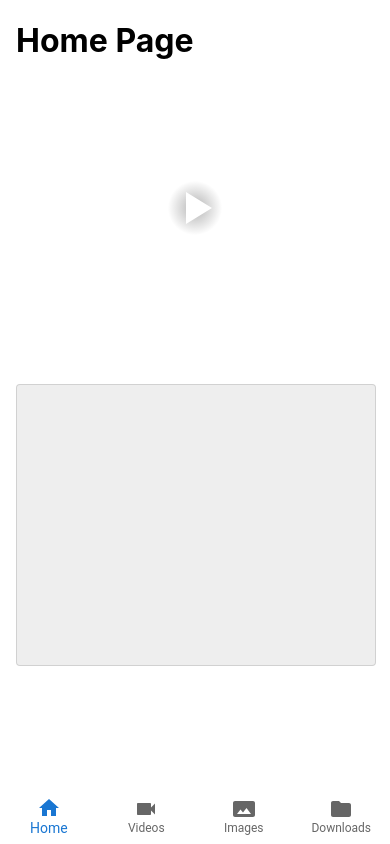
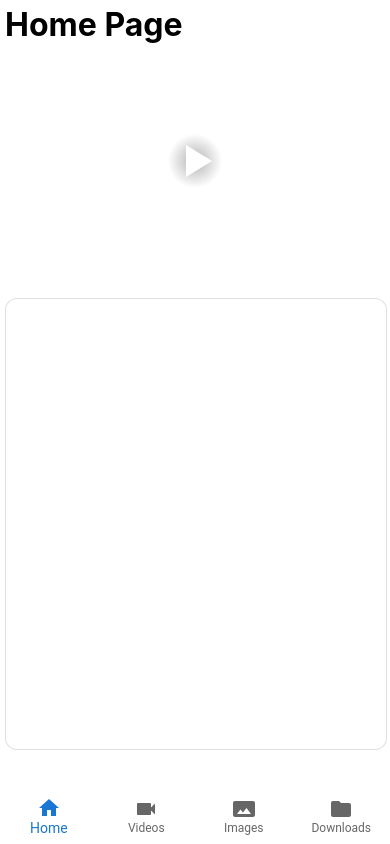
Before and after one commit to kyahAndoy/THESIS-APP, a React (Create React App) app: page / in a window 390 px wide. Built offline with nearby package versions, Linux system fonts and the light colour scheme; no server answers.

Commit message:
added responsiveness to the player

```diff
--- a/package.json
+++ b/package.json
@@ -16,6 +16,7 @@
     "react-player": "^2.9.0",
     "react-router-dom": "^5.3.0",
     "react-scripts": "4.0.3",
+    "video.js": "^7.15.4",
     "web-vitals": "^0.2.4",
     "workbox-background-sync": "^5.1.3",
     "workbox-broadcast-update": "^5.1.3",
--- a/src/App.js
+++ b/src/App.js
@@ -14,9 +14,9 @@ import BottomNav from './components/BottomNav';
 
 function App() {
   return (
-    <>
+
+      <div className='container'>
         <Router>
-            <Container maxWidth="xs">
                 <Switch>
                   <Route exact path="/" component={Home} />
                   <Route path="/videos" component={Videos} />
@@ -24,9 +24,9 @@ function App() {
                   <Route path="/downloads" component={Downloads} />
                 </Switch>
             <BottomNav />
-            </Container>
-         </Router>
-    </>
+       </Router>
+        </div>
+
 
   );
 }
--- a/src/Home.js
+++ b/src/Home.js
@@ -1,25 +1,16 @@
 import React from 'react'
 import ButtonHolder from './components/ButtonHolder';
 import useStyles from './components/componentStyles/ComponentsStyle';
-import ReactPlayer from 'react-player'
-
+import Player from './components/Player';
+import { borders } from '@mui/system';
 
 function Home() {
   const classes = useStyles();
   return (
     <div>
       <h1>Home Page</h1>
-      <ReactPlayer
-        width='100%'
-        height='212px'
-        url='https://youtu.be/dNCWe_6HAM8'
-        controls={true}
-        playing={true}
-        light={true}
-        aspectratio= '4:3'
-        className={classes.video}
-        />
-      <ButtonHolder className={classes.btnHolder}/>
+      <Player/>
+      <ButtonHolder />
     </div>
   )
 }
--- a/src/components/ButtonHolder.js
+++ b/src/components/ButtonHolder.js
@@ -1,6 +1,7 @@
 import React from 'react';
 import Paper from '@mui/material/Paper';
 import useStyles from './componentStyles/ComponentsStyle';
+import { borders } from '@mui/system';
 
 
 const ButtonHolder = () => {
@@ -11,6 +12,7 @@ const ButtonHolder = () => {
                 variant="outlined"
                 elevation={0}
                 className={classes.paper}
+                sx={{borderRadius: 3}}
             ></Paper>
         </div>
     )
--- /dev/null
+++ b/src/components/Player.js
@@ -0,0 +1,20 @@
+import ReactPlayer from 'react-player';
+
+const Player = () => {
+    return (
+        <div className='player-wrapper'>
+            <ReactPlayer
+            width='100%'
+            height='100%'
+            url='https://youtu.be/dNCWe_6HAM8'
+            controls={true}
+            playing={true}
+            light={true}
+                aspectratio='4:3'
+                className='react-player'
+            />
+        </div>
+    )
+}
+
+export default Player;
--- a/src/components/componentStyles/ComponentsStyle.js
+++ b/src/components/componentStyles/ComponentsStyle.js
@@ -12,19 +12,9 @@ const useStyle = makeStyles({
 
   paper: {
     width: '100%',
-    height: 280,
     backgroundColor: '#EEEEEE',
-    marginTop:20,
-
-  },
-
-  video: {
-    borderBottomRightRadius: 100,
-    borderBottomLeftRadius: 100,
-    paddingBottom: 50,
-    marginBottom: 20,
-    paddingTop: 20,
-
+    marginTop: '30px',
+    minHeight: '450px',
   },
 
 });
--- a/src/index.css
+++ b/src/index.css
@@ -1,13 +1,38 @@
 body {
   margin: 0;
-  font-family: -apple-system, BlinkMacSystemFont, 'Segoe UI', 'Roboto', 'Oxygen',
-    'Ubuntu', 'Cantarell', 'Fira Sans', 'Droid Sans', 'Helvetica Neue',
+  font-family: -apple-system, BlinkMacSystemFont, "Segoe UI", "Roboto", "Oxygen",
+    "Ubuntu", "Cantarell", "Fira Sans", "Droid Sans", "Helvetica Neue",
     sans-serif;
   -webkit-font-smoothing: antialiased;
   -moz-osx-font-smoothing: grayscale;
 }
 
 code {
-  font-family: source-code-pro, Menlo, Monaco, Consolas, 'Courier New',
+  font-family: source-code-pro, Menlo, Monaco, Consolas, "Courier New",
     monospace;
 }
+
+.container {
+  max-width: 700px;
+  min-height: 750px;
+  margin: 0px auto 60px auto;
+  overflow: auto;
+  min-height: 250px;
+  padding: 5px;
+  border-radius: 5px;
+}
+
+h1 {
+  margin: 0px 0px 10px 0px;
+}
+
+.player-wrapper {
+  position: relative;
+  padding-top: 56.25%; /* Player ratio: 100 / (1280 / 720) */
+}
+
+.react-player {
+  position: absolute;
+  top: 0;
+  left: 0;
+}
```
Also changed, not shown: 1 other file (tests, documents, lock files or other folders).
